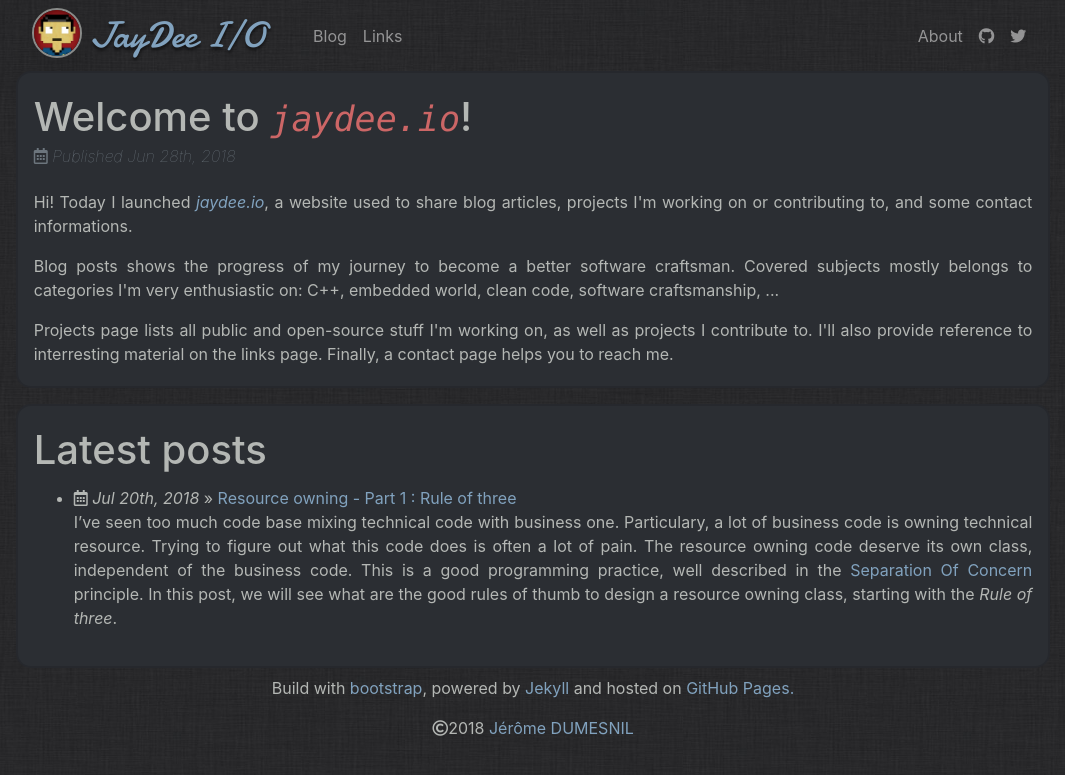
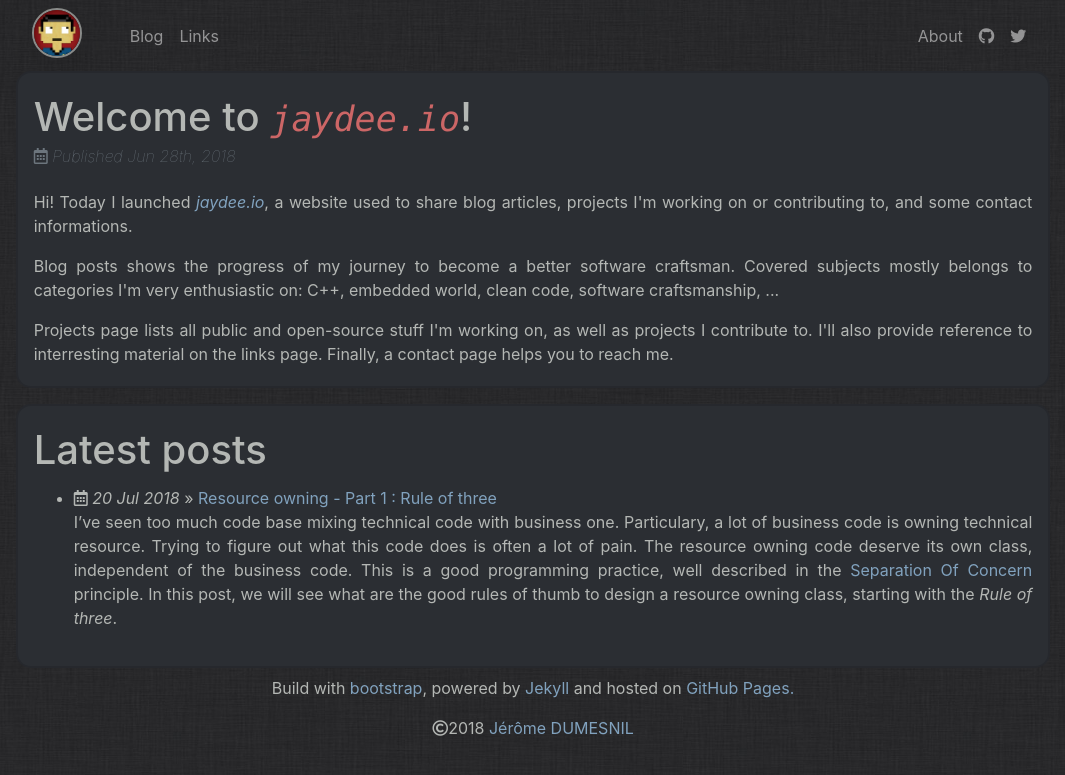
Before and after one commit to jaydee-io/jaydee-io.github.io, a Jekyll site: the page built from index.html, in a window 1280 px wide. Shown: the top 775 px of the page, without its empty margins (107-1172 px from the left). Built offline with Jekyll 4.4.1, drawn with Linux system fonts in a browser that asks for light colours; nearby versions of some CDN libraries.

Commit message:
Fix GitHub Pages bug

```diff
--- /dev/null
+++ b/Gemfile
@@ -0,0 +1,2 @@
+source 'https://rubygems.org'
+gem 'github-pages', group: :jekyll_plugins
--- a/_config.yml
+++ b/_config.yml
@@ -1,4 +1,4 @@
-name: "JayDee I/O"
+title: "JayDee I/O"
 markdown: kramdown
 permalink: /:categories/:title:output_ext
 kramdown:
--- a/_layouts/post.html
+++ b/_layouts/post.html
@@ -4,7 +4,7 @@ layout: default
 <div class="card">
     <div class="card-body px-1 px-md-3">
         <h1 class="card-title">{{ page.title }}</h1>
-        <h6 class="card-subtitle font-italic mb-4 text-muted"><div class="far fa-calendar-alt"></div> Published {{ page.date | date_to_string: "ordinal", "US" }}</h6>
+        <h6 class="card-subtitle font-italic mb-4 text-muted"><div class="far fa-calendar-alt"></div> Published {{ page.date | date_to_string }}</h6>
 
         <div class="post card-text text-justify">
         {{ content }}
--- a/blog/index.html
+++ b/blog/index.html
@@ -7,7 +7,7 @@ layout: default
     <div class="card-body px-1 px-md-3">
         <div class="pb-3">
             <div class="far fa-calendar-alt"></div>
-            <span> {{ post.date | date_to_string: "ordinal", "US" }} &raquo; </span>
+            <span> {{ post.date | date_to_string }} &raquo; </span>
             <a href="{{ post.url }}">{{ post.title }}</a>
         </div>
         <div style="text-overflow:ellipsis;">{{ post.excerpt }}</div>
--- a/index.html
+++ b/index.html
@@ -29,7 +29,7 @@ layout: default
       <ul class="card-text text-justify">
       {% for post in site.posts limit:3 %}
         <li>
-          <span class="font-italic"><div class="far fa-calendar-alt"></div> {{ post.date | date_to_string: "ordinal", "US" }}</span> &raquo; <a href="{{ post.url }}">{{ post.title }}</a>
+          <span class="font-italic"><div class="far fa-calendar-alt"></div> {{ post.date | date_to_string }}</span> &raquo; <a href="{{ post.url }}">{{ post.title }}</a>
           <div style="text-overflow:ellipsis;">{{ post.excerpt }}</div>
         </li>
       {% endfor %}
```
Also changed, not shown: 1 other file.
